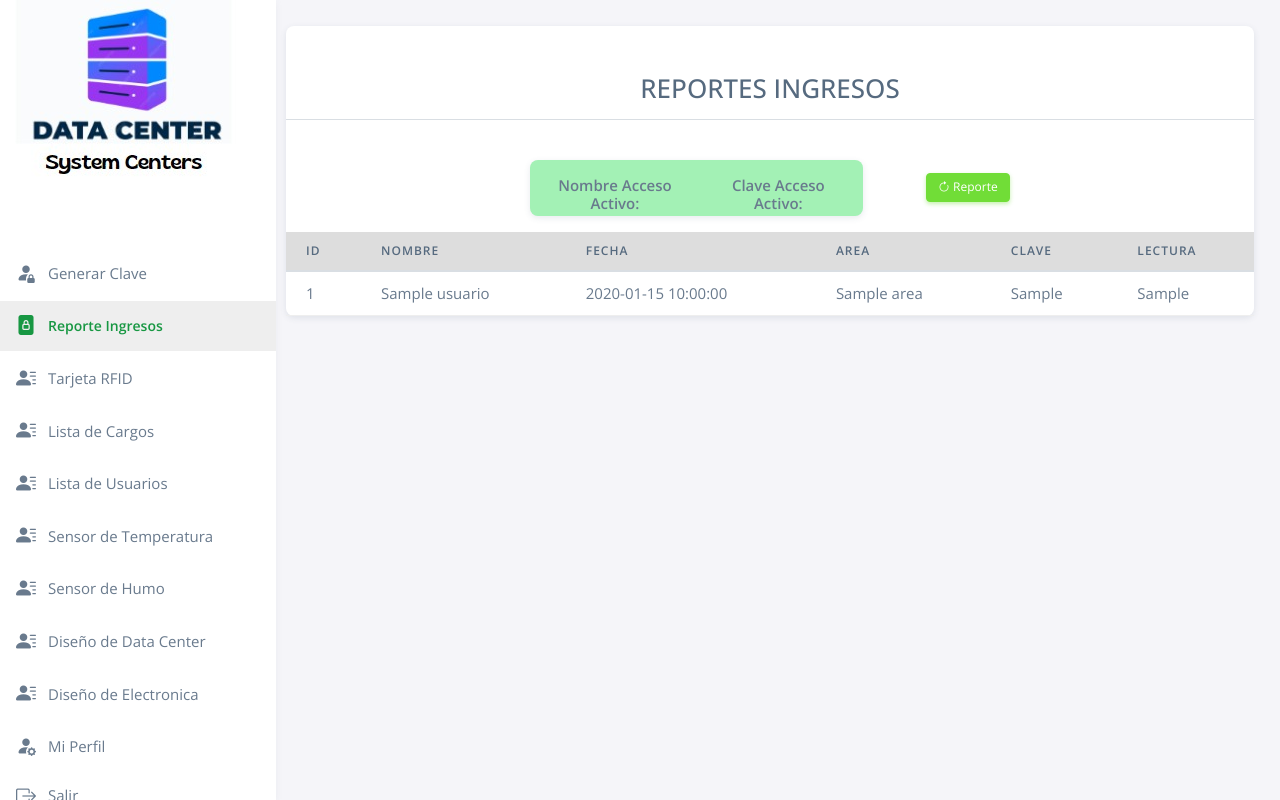
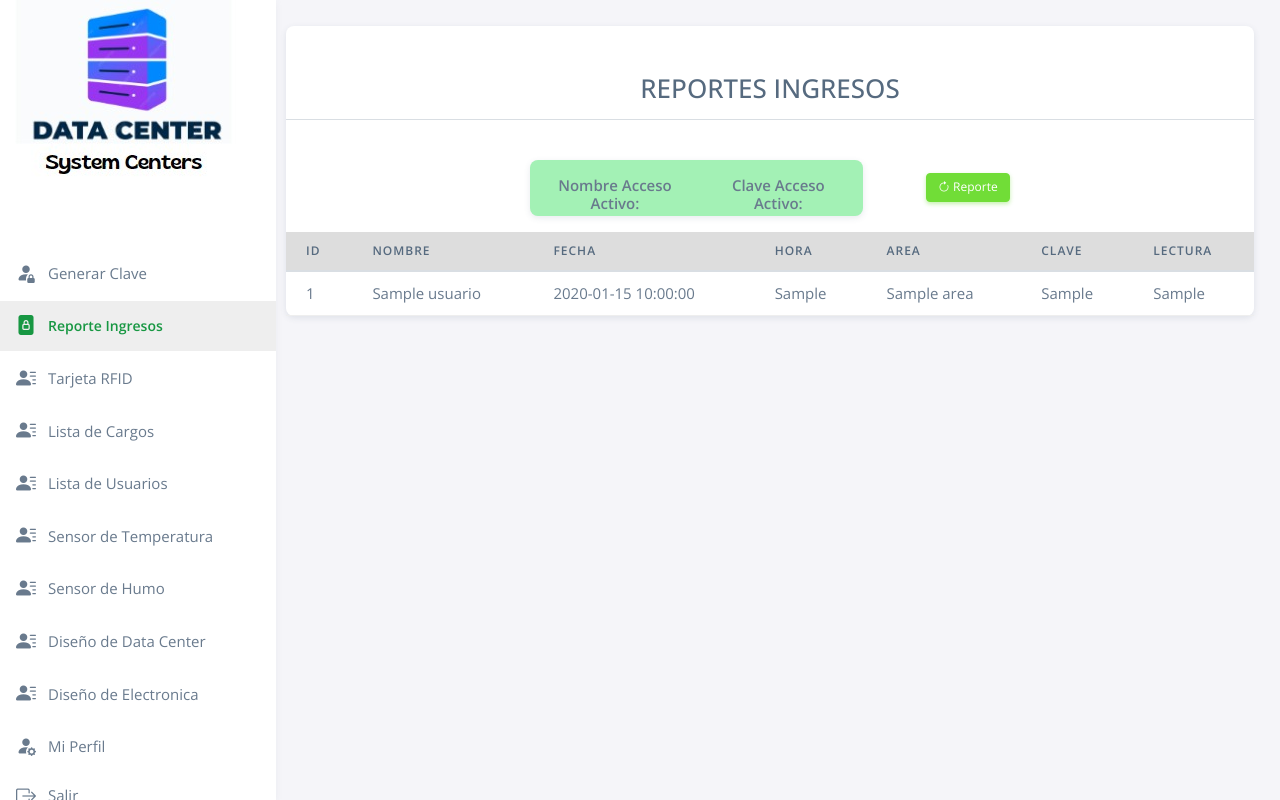
Before and after one commit to Xavi38/proyectog2, a Flask app: page /reporte-accesos in a window 1280 px wide. Run offline with Flask 3, Linux system fonts and the light colour scheme; the visitor is signed in with stand-in values (Sample User, id 1); tables that the repository leaves empty or names only in its code hold one stand-in row (values such as "Sample post"); data that the repository does not hold is empty; some libraries are stand-ins or nearby versions.

Commit message:
Casi Ultimo

```diff
--- a/my-app/conexion/conexionBD.py
+++ b/my-app/conexion/conexionBD.py
@@ -9,11 +9,11 @@ def connectionBD():
     try:
         # connection = mysql.connector.connect(
         connection = mysql.connector.connect(
-            host="proyectog2.mysql.database.azure.com",
+            host="localhost",
             port=3306,
-            user="xavi38",
-            password="perez.38",
-            database="proyecto"
+            user="Xavi38",
+            password="xavier.38",
+            database="Proyecto"
         )
         if connection.is_connected():
             print("Conexión exitosa a la BD")
--- a/my-app/controllers/funciones_home.py
+++ b/my-app/controllers/funciones_home.py
@@ -23,24 +23,23 @@ def accesosReporte():
             with conexion_MYSQLdb.cursor(dictionary=True) as cursor:
                 if session['ID_Cargo'] == 1:
                     querySQL = """
-                        SELECT Ingreso.ID, Usuario.Nombre AS Usuario_Nombre, Ingreso.Fecha, Area.Nombre AS Area_Nombre, Ingreso.Clave, Tarjeta_rfid.Lectura
+                        SELECT Ingreso.ID, Usuario.Nombre AS Usuario_Nombre, Ingreso.Fecha, Ingreso.Hora, Area.Nombre AS Area_Nombre, Ingreso.Clave, Tarjeta_rfid.Lectura
                         FROM Ingreso
                         JOIN Usuario ON Usuario.ID = Ingreso.ID_Usuario
                         JOIN Area ON Usuario.ID_Area = Area.ID
                         JOIN Tarjeta_rfid ON Usuario.ID = Tarjeta_rfid.ID
-                        ORDER BY Usuario.ID, Ingreso.Fecha DESC
+                        ORDER BY Usuario.ID DESC
                     """
                     cursor.execute(querySQL)
                 else:
                     Nombre = session['Nombre']
                     querySQL = """
-                        SELECT Ingreso.ID, Usuario.Nombre AS Usuario_Nombre, Ingreso.Fecha, Area.Nombre AS Area_Nombre, Ingreso.Clave, Tarjeta_rfid.Lectura
+                        SELECT Ingreso.ID, Usuario.Nombre AS Usuario_Nombre, Ingreso.Fecha, Ingreso.Hora, Area.Nombre AS Area_Nombre, Ingreso.Clave, Tarjeta_rfid.Lectura
                         FROM Ingreso
                         JOIN Usuario ON Usuario.ID = Ingreso.ID_Usuario
                         JOIN Area ON Usuario.ID_Area = Area.ID
                         JOIN Tarjeta_rfid ON Usuario.ID = Tarjeta_rfid.ID
-                        WHERE Usuario.Nombre = %s
-                        ORDER BY Usuario.ID, Ingreso.Fecha DESC
+                        ORDER BY Usuario.ID DESC
                     """
                     cursor.execute(querySQL, (Nombre,))
 
@@ -56,7 +55,7 @@ def generarReporteExcel():
     hoja = wb.active
 
     # Agregar la fila de encabezado con los títulos
-    cabeceraExcel = ("ID", "NOMBRE", "FECHA", "ÁREA", "CLAVE GENERADA", "LECTURA RFID")
+    cabeceraExcel = ("ID", "NOMBRE", "FECHA", "HORA", "ÁREA", "CLAVE GENERADA", "LECTURA RFID")
     hoja.append(cabeceraExcel)
 
     # Agregar los registros a la hoja
@@ -64,12 +63,13 @@ def generarReporteExcel():
         ID = registro['ID']
         Nombre = registro['Usuario_Nombre']
         Fecha = registro['Fecha']
+        Hora = registro['Hora']
         Area = registro['Area_Nombre']
         Clave = registro['Clave']
         Lectura = registro['Lectura']
 
         # Agregar los valores a la hoja
-        hoja.append((ID, Nombre, Fecha, Area, Clave, Lectura))
+        hoja.append((ID, Nombre, Fecha, Hora, Area, Clave, Lectura))
 
     fecha_actual = datetime.now()
     archivoExcel = f"Reporte_accesos_{session['Nombre']}_{fecha_actual.strftime('%Y_%m_%d')}.xlsx"
@@ -202,12 +202,12 @@ def dataReportes():
         with connectionBD() as conexion_MYSQLdb:
             with conexion_MYSQLdb.cursor(dictionary=True) as cursor:
                 querySQL = """
-                SELECT Ingreso.ID, Usuario.Nombre AS Usuario_Nombre, Ingreso.Fecha, Area.Nombre AS Area_Nombre, Ingreso.Clave, Tarjeta_rfid.Lectura
+                SELECT Ingreso.ID, Usuario.Nombre AS Usuario_Nombre, Ingreso.Fecha, Ingreso.Hora, Area.Nombre AS Area_Nombre, Ingreso.Clave, Tarjeta_rfid.Lectura
                         FROM Ingreso
                         JOIN Usuario ON Usuario.ID = Ingreso.ID_Usuario
                         JOIN Area ON Usuario.ID_Area = Area.ID
                         JOIN Tarjeta_rfid ON Usuario.ID = Tarjeta_rfid.ID
-                        ORDER BY Usuario.ID, Ingreso.Fecha DESC
+                        ORDER BY Usuario.ID DESC
                 """
                 cursor.execute(querySQL)
                 reportes = cursor.fetchall()
--- a/my-app/templates/public/perfil/reportes.html
+++ b/my-app/templates/public/perfil/reportes.html
@@ -46,6 +46,7 @@
             <th>ID</th>
             <th>Nombre</th>
             <th>Fecha</th>
+            <th>Hora</th>
             <th>Area</th>
             <th>Clave</th>
             <th>Lectura</th>
@@ -60,6 +61,7 @@
             <td>{{ reporte.ID}}</td>
             <td>{{ reporte.Usuario_Nombre}}</td>
             <td>{{ reporte.Fecha}}</td>
+            <td>{{ reporte.Hora}}</td>
             <td>{{ reporte.Area_Nombre}}</td>
             <td>{{ reporte.Clave}}</td>
             <td>{{ reporte.Lectura}}</td>
@@ -70,6 +72,7 @@
             <td>{{ reporte.ID}}</td>
             <td>{{ reporte.Usuario_Nombre}}</td>
             <td>{{ reporte.Fecha}}</td>
+            <td>{{ reporte.Hora}}</td>
             <td>{{ reporte.Area_Nombre}}</td>
             <td>{{ reporte.Clave}}</td>
             <td>{{ reporte.Lectura}}</td>
```
